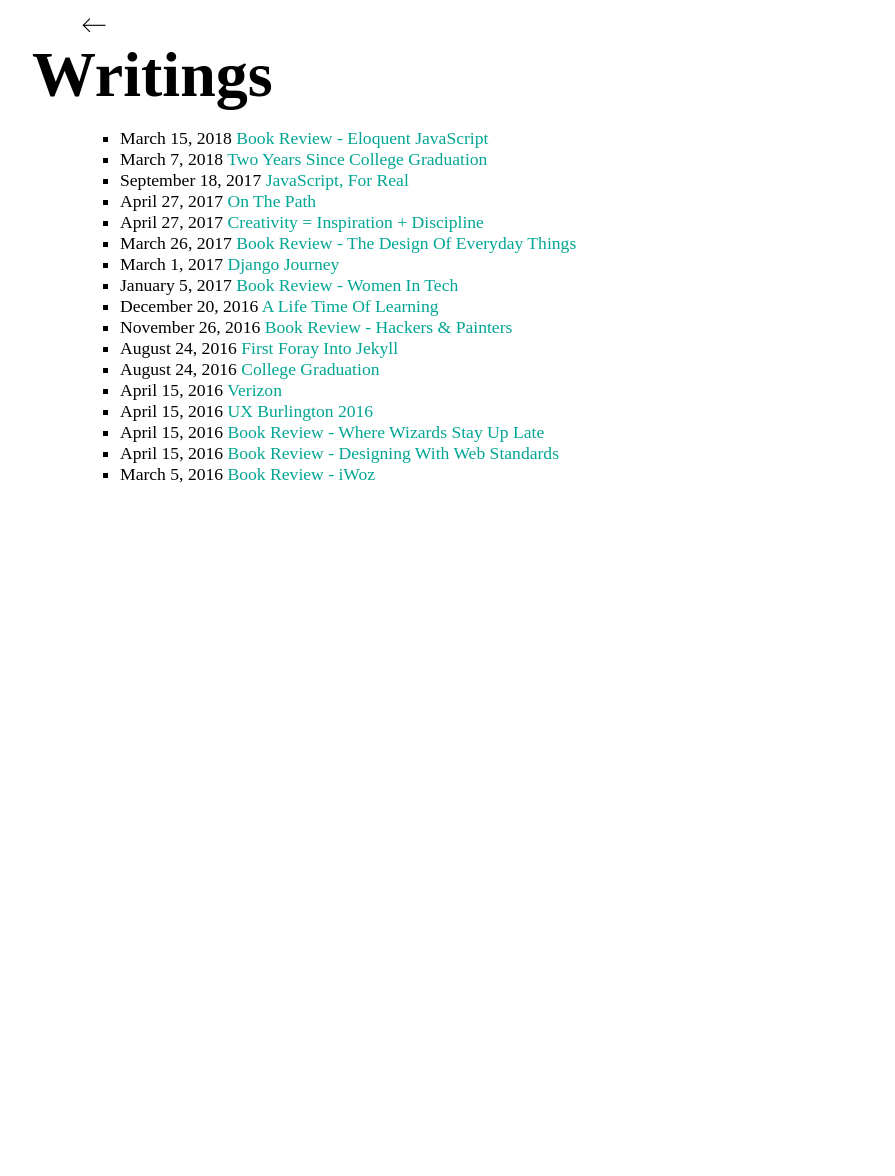
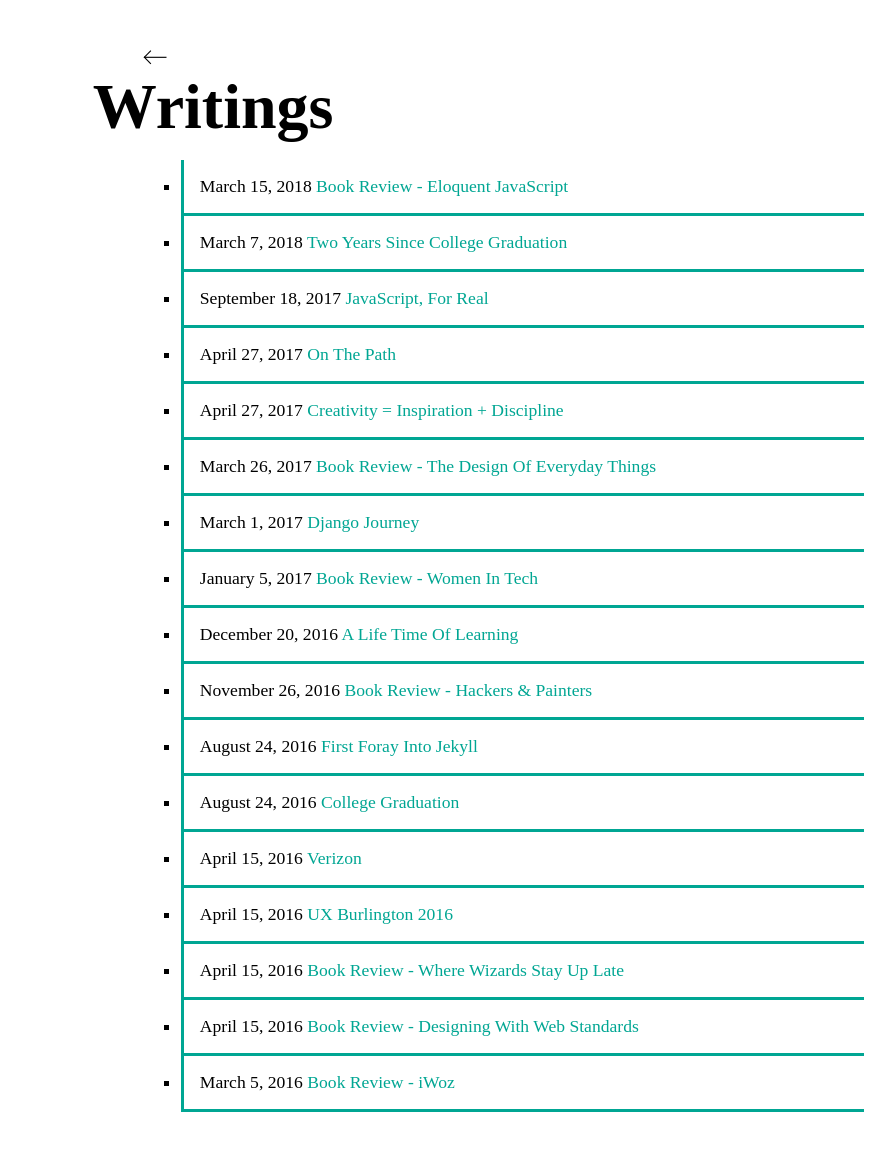
Before and after one commit to cssidy/personal-site, a Jekyll site: the page built from writings.html, in a window 1280 px wide. Shown: the whole page, without its empty margins (160-1055 px from the left). Built offline with Jekyll 4.4.1, drawn with Linux system fonts in a browser that asks for light colours; some web fonts are replaced; before the commit the page ends 900 px from its top, so only the background shows below that.

Commit message:
writing list styles

```diff
--- a/assets/css/base.css
+++ b/assets/css/base.css
@@ -205,7 +205,12 @@ ul li {
     max-width: 100ch;
     margin: 0 auto;
     font-family: 'Average Sans', serif;
-    padding: 1rem 0 3rem 0;
+    padding: 3rem 1rem 3rem 3.8rem;
+    position: relative;
+}
+
+.writing-list span {
+    right: 0;
 }
 
 .writing-list h1 {
@@ -215,6 +220,9 @@ ul li {
 
 .writing-list li {
     font-size: 110%;
+    border-bottom: 3px solid #00a693;
+    border-left: 3px solid #00a693;
+    padding: 1rem;
 }
 
 
```
